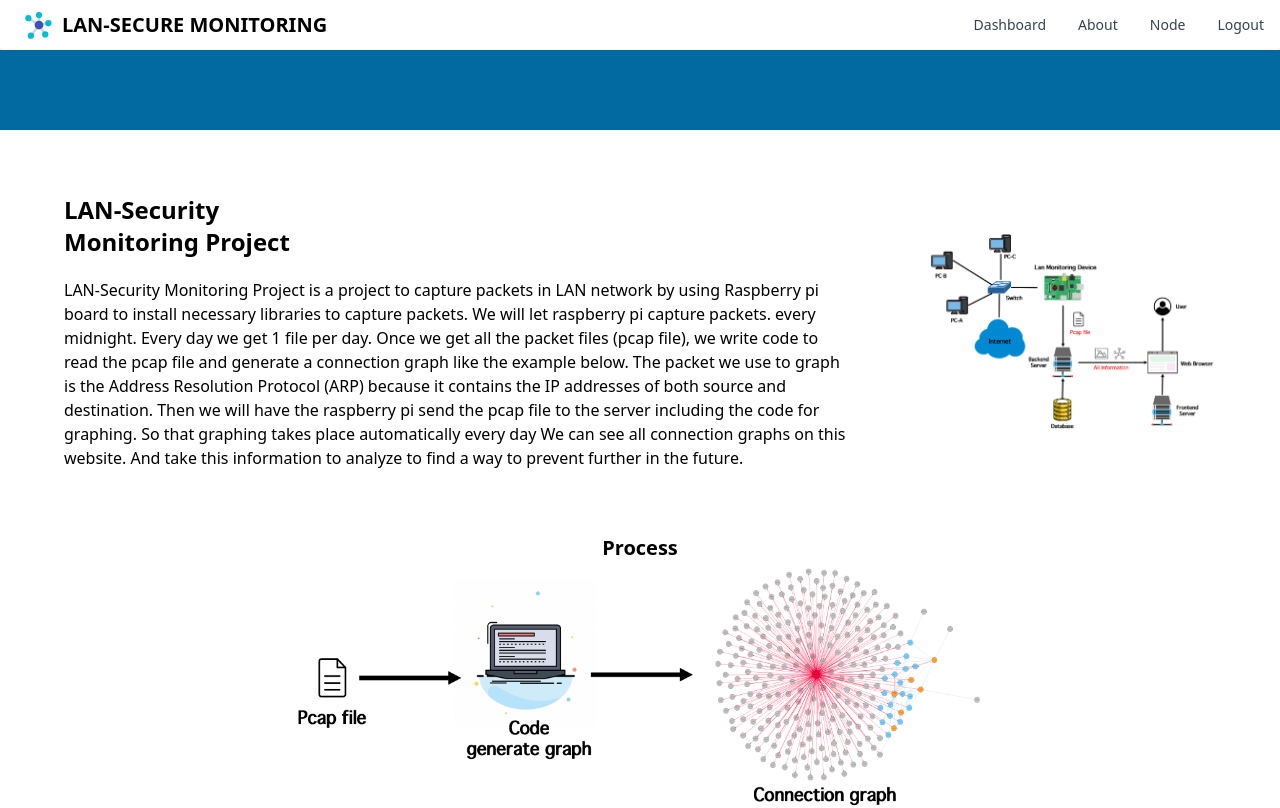
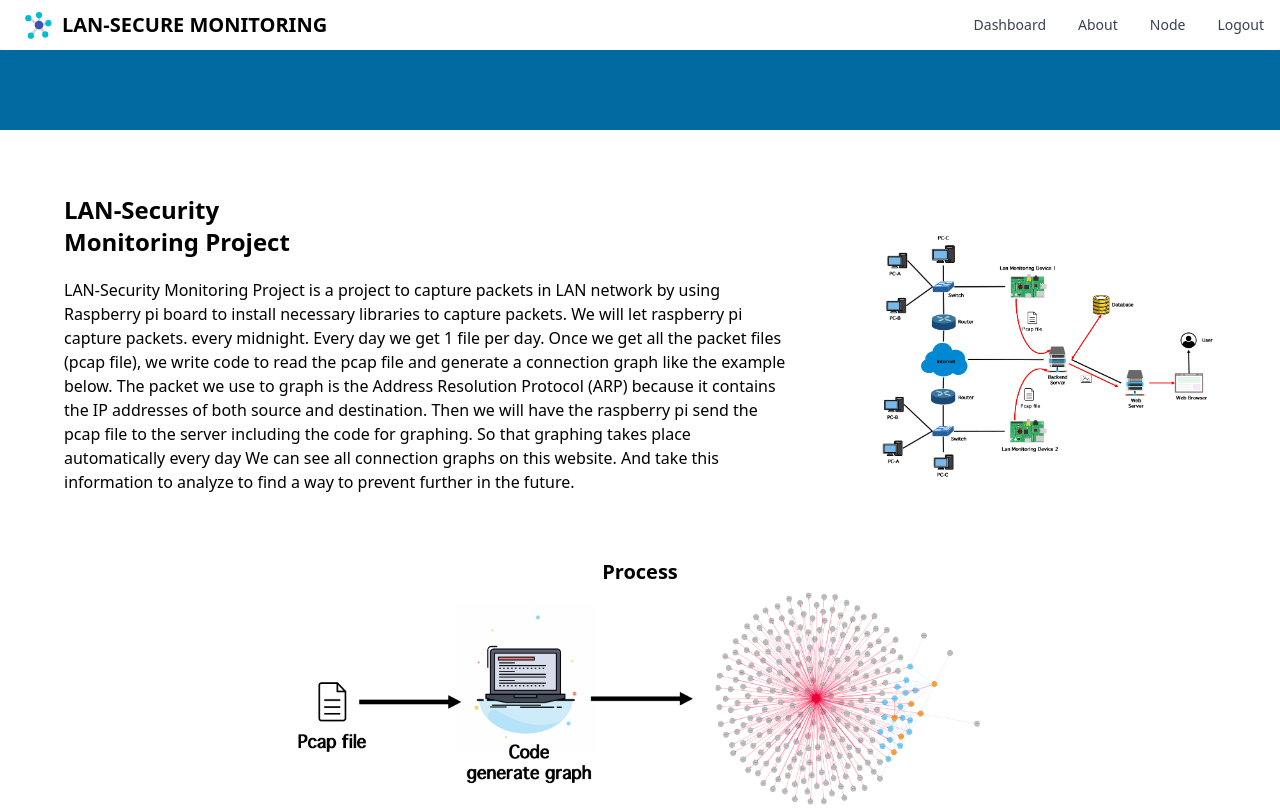
Before and after one commit to ribbinpo/lan-secure-frontend, a Next.js app: page /about in a window 1280 px wide. Shown: the top 808 px of the page. Built offline with nearby package versions, Linux system fonts and the light colour scheme.

Commit message:
Change photo about page

```diff
--- a/pages/about.jsx
+++ b/pages/about.jsx
@@ -36,8 +36,8 @@ const about = () => {
               <Image
                 src="/assets/design.png"
                 alt="Picture of the author"
-                width="2200"
-                height="1500"
+                width="2800"
+                height="2000"
               />
             </div>
           </div>
```
Also changed, not shown: public/assets/design.png.
